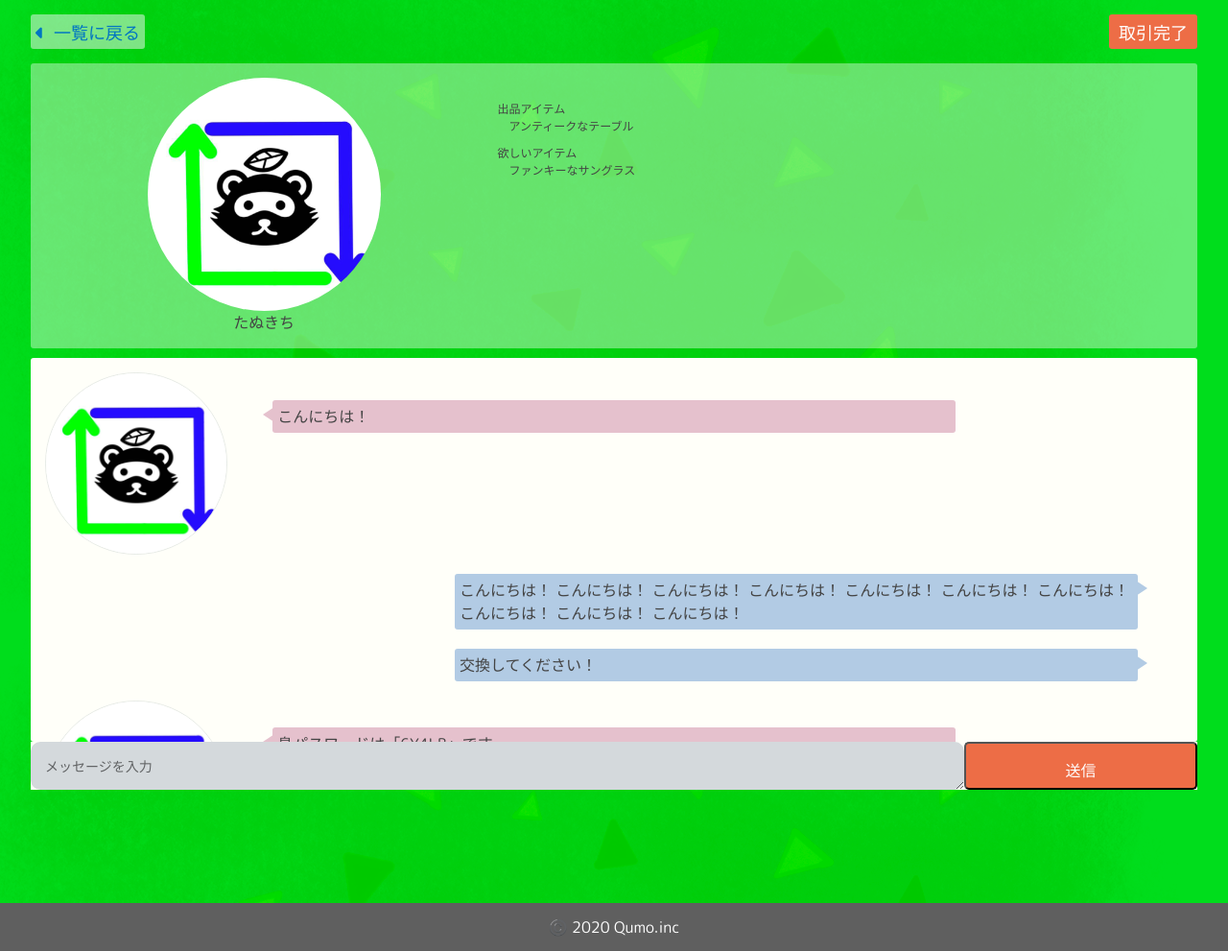
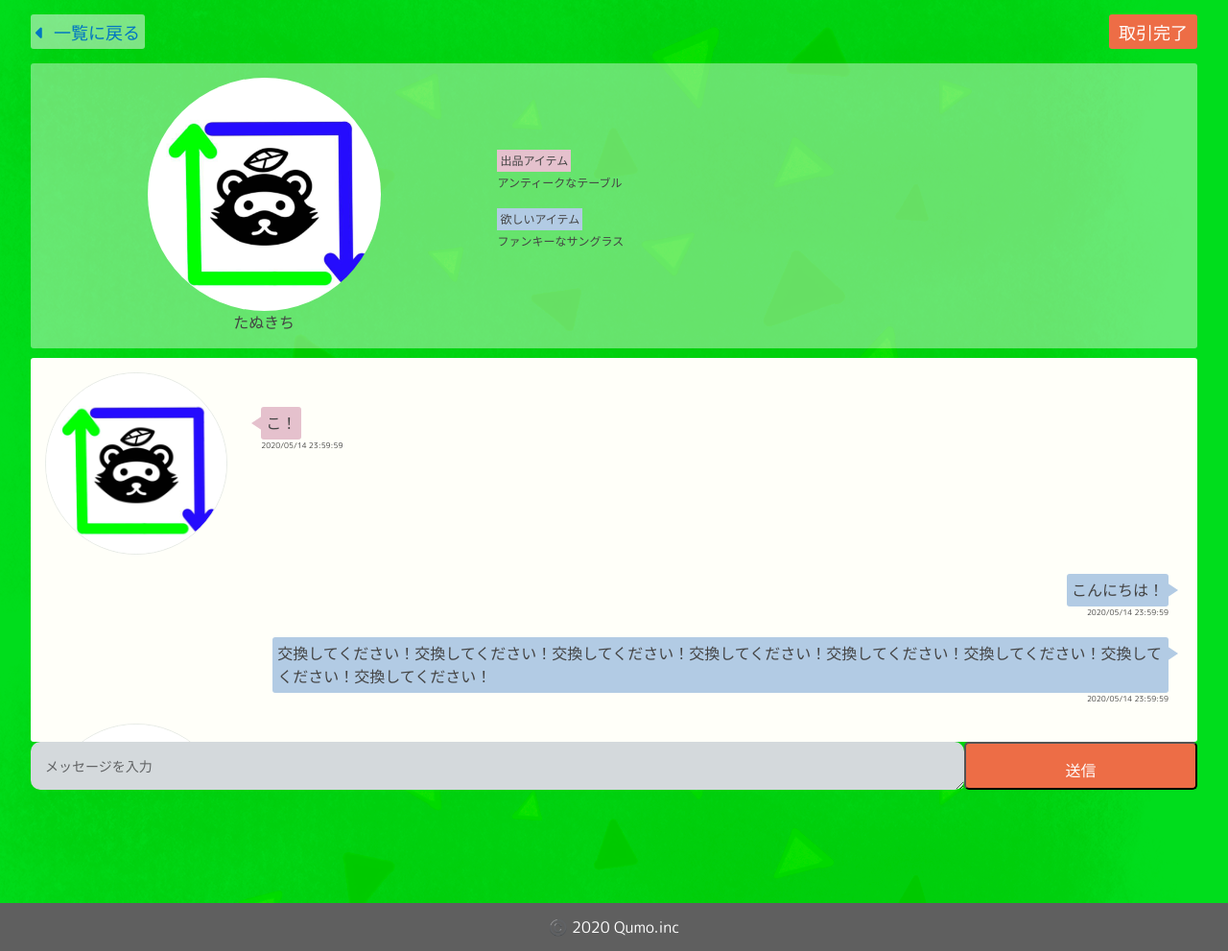
Before and after one commit to naoto-Qumo/tanutore, a PHP site: page /msg.html in a window 1280 px wide. Shown: the part 81-1072 px from the top of the page at 96% size. Run offline with PHP 8.4, Linux system fonts and the light colour scheme; some libraries are stand-ins or nearby versions.

Commit message:
2020/05/15 メッセージやりとり画面

```diff
--- a/css/style.css
+++ b/css/style.css
@@ -1,8 +1,12 @@
+html {
+    height: 100%;
+}
 body {
     color: #444444;
     font-family: 'M PLUS Rounded 1c', sans-serif;
     background-image: url(../img/top-backimg2.png);
     background-size: cover;
+    height: 100%;
 }
 #signupBackImg {
     /*バリデーションメッセージをが表示されることで背景サイズが変わるため*/
@@ -397,6 +401,9 @@ msg.html
     background-color: rgba(255, 255, 249, 0.4);
     border-radius: 3px;
     margin-bottom: 10px;
+    vertical-align: middle;
+    display: flex;
+    align-items: center;
 }
 .userIcon {
     width: 50%;
@@ -412,9 +419,11 @@ msg.html
 .userInfo {
     float: left;
     width: 40%;
-
 }
 .tranInfo {
+    display: flex;
+    flex-direction: column;
+    justify-content: space-evenly;
     float: left;
     width: 50%;
     padding: 2% 0;
@@ -423,11 +432,19 @@ msg.html
     margin: 0 0 10px 0;
     font-size: 12px;
 }
+.tranItem-color {
+    padding: 3px;
+    background-color: #e5c1cd;
+}
+.wantItem-color {
+    padding: 3px;
+    background-color: #b2cbe4;
+}
 .itemInfo:last-child {
     margin: 0;
 }
 .itemName {
-    padding-left: 1em;
+    padding: 5px 0 10px 0;
 }
 .msg__Area {
     background-color: #fffff9;
@@ -461,31 +479,45 @@ msg.html
 .msg__contents.msg-right .msgUser {
     float: right;
 }
-
 .msgUser img {
     width: 100%;
 }
-.msg__text {
+.msg__contents.msg-left .msg__text {
     float: left;
-    width: 75%;
+    margin: 5% 0 0 5%;
+    display: block;
+    width: 100%;
+    box-sizing: border-box;
+    position: relative;
 }
-.msg__contents.msg-left .msg__text {
-    margin: 3% 0 0 5%;
+.msg__contents.msg-left .msg__text .hukidashi {
     padding: 5px;
+    display: inline-block;
     background-color: #e5c1cd;
     border-radius: 3px;
-    position: relative;
+    box-sizing: border-box;
 }
 .msg__contents.msg-right .msg__text {
     float: right;
-    margin: 0 5% 0 0;
+    margin: 0 0 0 0;
+    padding-right: 15px;
+    display: block;
+    width: 100%;
+    text-align: right;
+    box-sizing: border-box;
+    position: relative;
+}
+.msg__contents.msg-right .msg__text .hukidashi {
     padding: 5px;
+    display: inline-block;
     background-color: #b2cbe4;
     border-radius: 3px;
-    position: relative;
+    box-sizing: border-box;
+    text-align: left;
 }
 .msg__contents.msg-left .msg__text > .triangle {
     position: absolute;
+    top: 7px;
     left: -20px;
     width: 0;
     height: 0;
@@ -496,7 +528,8 @@ msg.html
 }
 .msg__contents.msg-right .msg__text > .triangle {
     position: absolute;
-    right: -20px;
+    top: 7px;
+    right: -5px;
     width: 0;
     height: 0;
     border-top: 10px solid transparent;
@@ -504,11 +537,34 @@ msg.html
     border-right: 10px solid transparent;
     border-bottom: 10px solid transparent;
 }
+.msg__contents.msg-left .send__time {
+    float: left;
+    font-size: 8px;
+    margin: 0 0 0 5%;
+}
+.msg__contents.msg-right .send__time {
+    float: right;
+    font-size: 8px;
+    margin: 0 15px 0 0;
+    text-align: right;
+}
+.msg__contents.msg-left .msg__wrap {
+    float: left;
+    width: 75%;
+
+
+    box-sizing: border-box;
+}
+.msg__contents.msg-rignt .msg__wrap {
+    float: right;
+    width: 80%;
+    overflow: hidden;
+    box-sizing: border-box;
+}
 .msgSend__Area {
     width: 95%;
     margin: 0 auto;
     border: none;
-    background-color: #fffff9;
     overflow: hidden;
     position: relative;
 }
--- a/js/app.js
+++ b/js/app.js
@@ -55,6 +55,14 @@ $(function(){
         }
     });
 
+    //評価モーダル
+    var currentScrollY;
+    $('.js-show-evalmodal').on('click',function(){
+        currentScrollY = $(window).scrollTop();
+        $('html, body').css('overflow', 'hidden');
+        $('.js-cover-modal').show();
+        $('.js-evalmodal').show();
+    });
     // フッターがコンテンツが少ない場合でも画面最下部に表示されるようにする
     $footer = $('#footer');
     if(window.innerHeight > $footer.offset().top + $footer.outerHeight()){
--- a/msg.html
+++ b/msg.html
@@ -5,6 +5,7 @@
             <title>たぬトレ</title>
             <link rel="stylesheet" href="css/reset.css">
             <link rel="stylesheet" href="css/style.css">
+            <link rel="stylesheet" href="css/itemList.css">
             <link href="https://fonts.googleapis.com/css2?family=M+PLUS+Rounded+1c&display=swap" rel="stylesheet">
             <script src="https://kit.fontawesome.com/d5e07a31ed.js" crossorigin="anonymous"></script>
         </head>
@@ -27,7 +28,7 @@
                     <button class="backbtn-Area btn-left">
                         <a href="">一覧に戻る</a>
                     </button>
-                    <button class="trancomp-btn btn-right">
+                    <button class="trancomp-btn btn-right js-show-evalmodal">
                         取引完了
                     </button>
                 </div>
@@ -42,13 +43,13 @@
                     </div>
                     <div class="tranInfo">
                         <div class="itemInfo">
-                            出品アイテム
+                            <span class="tranItem-color">出品アイテム</span>
                             <div class="itemName">
                                 アンティークなテーブル
                             </div>
                        </div>
                         <div class="itemInfo">
-                            欲しいアイテム
+                            <span class="wantItem-color">欲しいアイテム</span>
                             <div class="itemName">
                                 ファンキーなサングラス
                             </div>
@@ -60,44 +61,81 @@
                         <div class="msgUser">
                             <img src="img/tanutoreIcon.png" alt="">
                         </div>
+                        <div class="msg__wrap">
                             <p class="msg__text">
                                 <span class="triangle"></span>
-                            こんにちは！
+                                <span class="hukidashi">こ！</span>
                             </p>
+                            <div class="send__time">2020/05/14 23:59:59</div>
+                        </div>
                     </div>
                     <div class="msg__contents msg-right">
                             <p class="msg__text">
                                 <span class="triangle"></span>
-                            こんにちは！ こんにちは！ こんにちは！ こんにちは！
-                            こんにちは！ こんにちは！ こんにちは！
-                            こんにちは！ こんにちは！ こんにちは！
+                                <span class="hukidashi">こんにちは！</span>
                             </p>
+                            <div class="send__time">2020/05/14 23:59:59</div>
                     </div>
                     <div class="msg__contents msg-right">
                             <p class="msg__text">
                                 <span class="triangle"></span>
-                            交換してください！
+                                <span class="hukidashi">交換してください！交換してください！交換してください！交換してください！交換してください！交換してください！交換してください！交換してください！</span>
                             </p>
+                            <div class="send__time">2020/05/14 23:59:59</div>
                     </div>
                     <div class="msg__contents msg-left">
                         <div class="msgUser">
                             <img src="img/tanutoreIcon.png" alt="">
                         </div>
+                        <div class="msg__wrap">
                             <p class="msg__text">
                                 <span class="triangle"></span>
-                            島パスワードは「6Y4LB」です
+                                <span class="hukidashi">島パスワードは「6Y4LB」です島パスワードは「6Y4LB」です島パスワードは「6Y4LB」です島パスワードは「6Y4LB」です島パスワードは「6Y4LB」です</span>
                             </p>
+                            <div class="send__time">2020/05/14 23:59:59</div>
+                        </div>
                     </div>
                     <div class="msg__contents msg-right">
+                        <div class="msg__wrap">
                             <p class="msg__text">
                                 <span class="triangle"></span>
-                            今からいきます！
+                                <span class="hukidashi">今からいきます！</span>
                             </p>
+                            <div class="send__time">2020/05/14 23:59:59</div>
+                        </div>
                     </div>
                 </div>
                 <div class="msgSend__Area">
                     <textarea name="" id="" placeholder="メッセージを入力" cols="30" rows="10"></textarea>
                     <input type="submit" value="送信">
+                </div>
+                <div class="modal__cover js-cover-modal"></div>
+                <div class="eval__modal js-evalmodal">
+                    <div class="eval__modal__wrap">
+                        <div class="modalTitle"><h2>取引相手はどうでしたか？</h2></div>
+                        <div class="evalSel">
+                            <form class="eval-form__Area" action="">
+                                <div class="evalbtn__wrap">
+                                        <label for="eval0">
+                                            <input type="radio" class="evalbtn" id="eval0" name="evalVal" value="0">
+                                            <img class="radio-img" src="img/eval0.png" alt="">
+                                            <p>悪かった</p>
+                                        </label>
+                                        <label for="eval3">
+                                            <input type="radio" class="evalbtn" id="eval3" name="evalVal" value="3">
+                                            <img class="radio-img" src="img/eval3.png" alt="">
+                                            <p>普通</p>
+                                        </label>
+                                        <label for="eval5">
+                                            <input type="radio" class="evalbtn" id="eval5" name="evalVal" value="5">
+                                            <img class="radio-img" src="img/eval5.png" alt="">
+                                            <p>良かった</p>
+                                        </label>
+                                </div>
+                                <input class="tranCompBtn" type="submit" value="取引完了">
+                            </form>
+                        </div>
+                    </div>
                 </div>
             </main>
             <footer id="footer">
@@ -110,5 +148,6 @@
     integrity="sha256-xNzN2a4ltkB44Mc/Jz3pT4iU1cmeR0FkXs4pru/JxaQ="
     crossorigin="anonymous"></script>
     <script src="js/app.js"></script>
+    <script src="js/itemMenu.js"></script>
         </body>
     </html>
```
Also changed, not shown: other parts of css/style.css (+54 -0 lines), img/eval0.png (added), img/eval3.png (added), img/eval5.png (added). Lines whose indentation alone changed are shown as unchanged.
